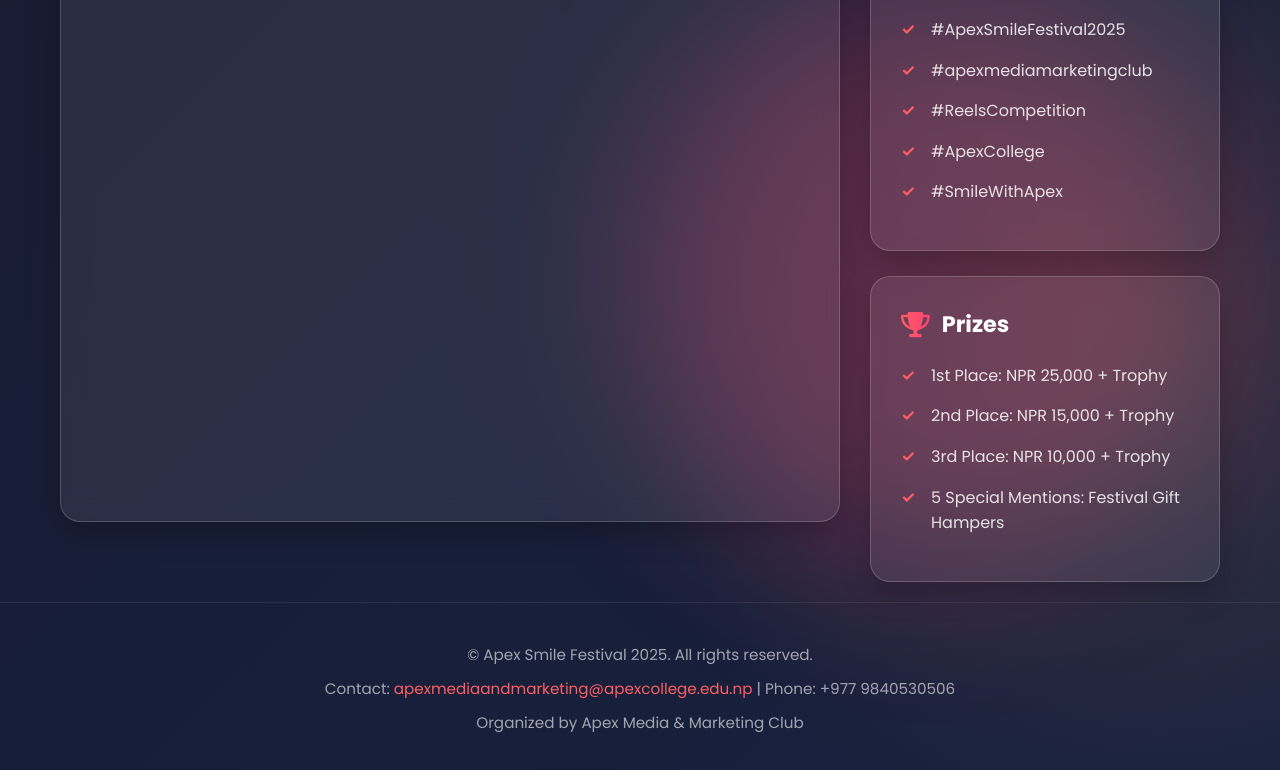
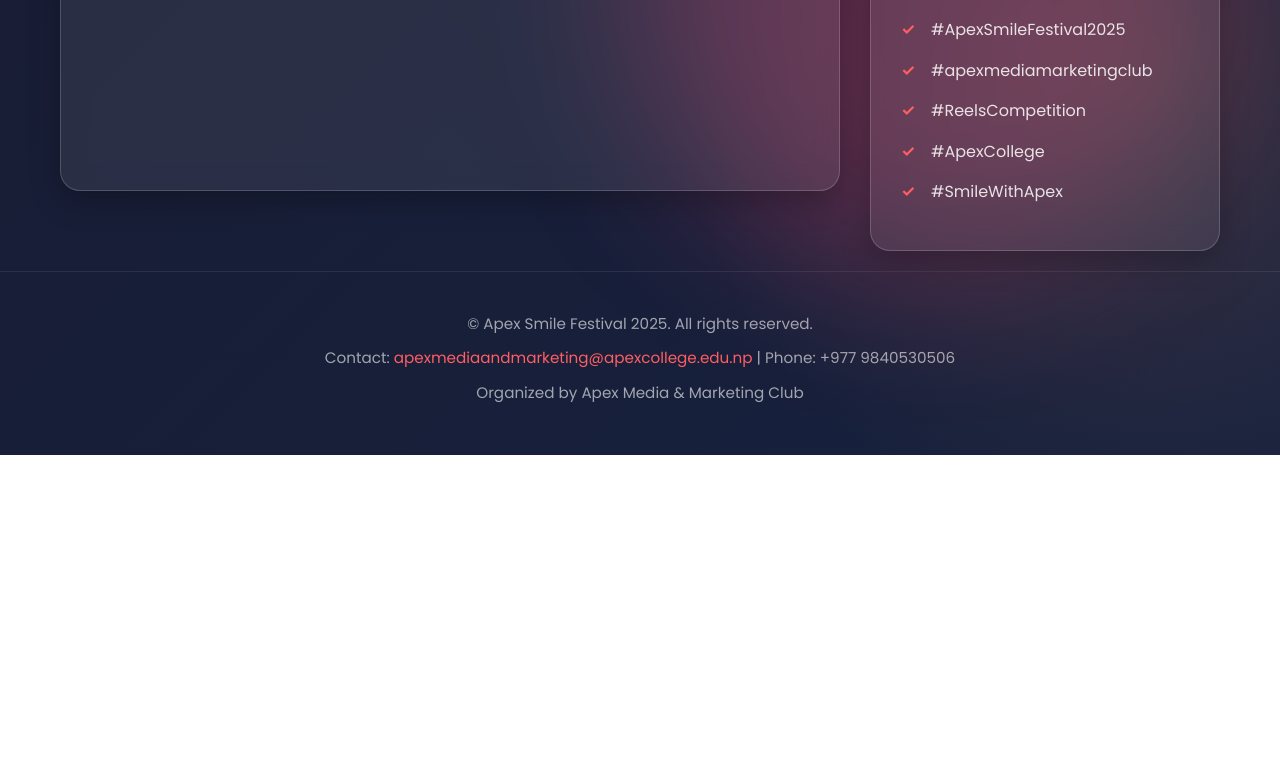
Before and after one commit to saugatpanta/ApexSmileFestival2025, a website: page index.html in a window 1280 px wide. Shown: the part 1425-2195 px from the top of the page. After the commit the page ends 1880 px from the top, so only its background shows below. Drawn offline with nearby package versions, Linux system fonts and the light colour scheme.

Commit message:
Update index.html

```diff
--- a/index.html
+++ b/index.html
@@ -778,16 +778,6 @@
                         <li>#SmileWithApex</li>
                     </ul>
                 </div>
-
-                <div class="info-card">
-                    <h3><i class="fas fa-trophy"></i> Prizes</h3>
-                    <ul>
-                        <li>1st Place: NPR 25,000 + Trophy</li>
-                        <li>2nd Place: NPR 15,000 + Trophy</li>
-                        <li>3rd Place: NPR 10,000 + Trophy</li>
-                        <li>5 Special Mentions: Festival Gift Hampers</li>
-                    </ul>
-                </div>
             </div>
         </div>
     </div>
```
